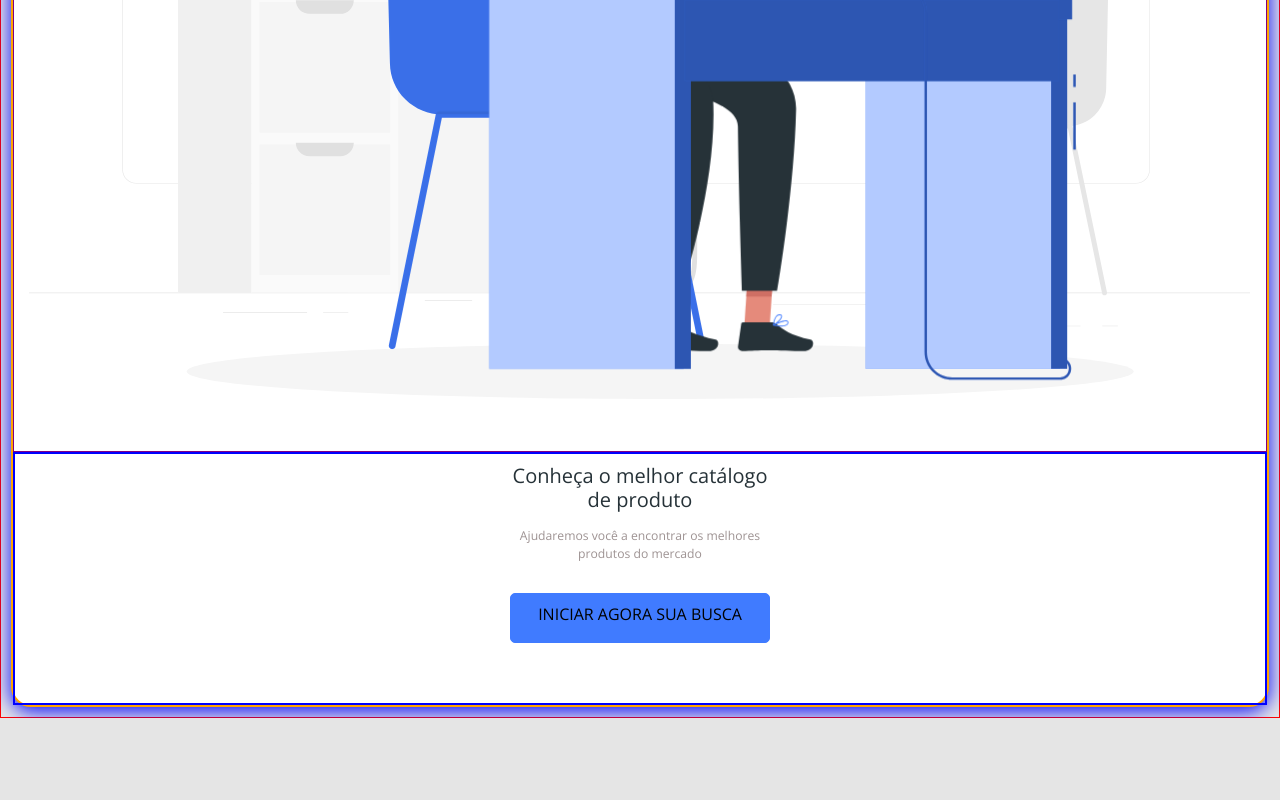
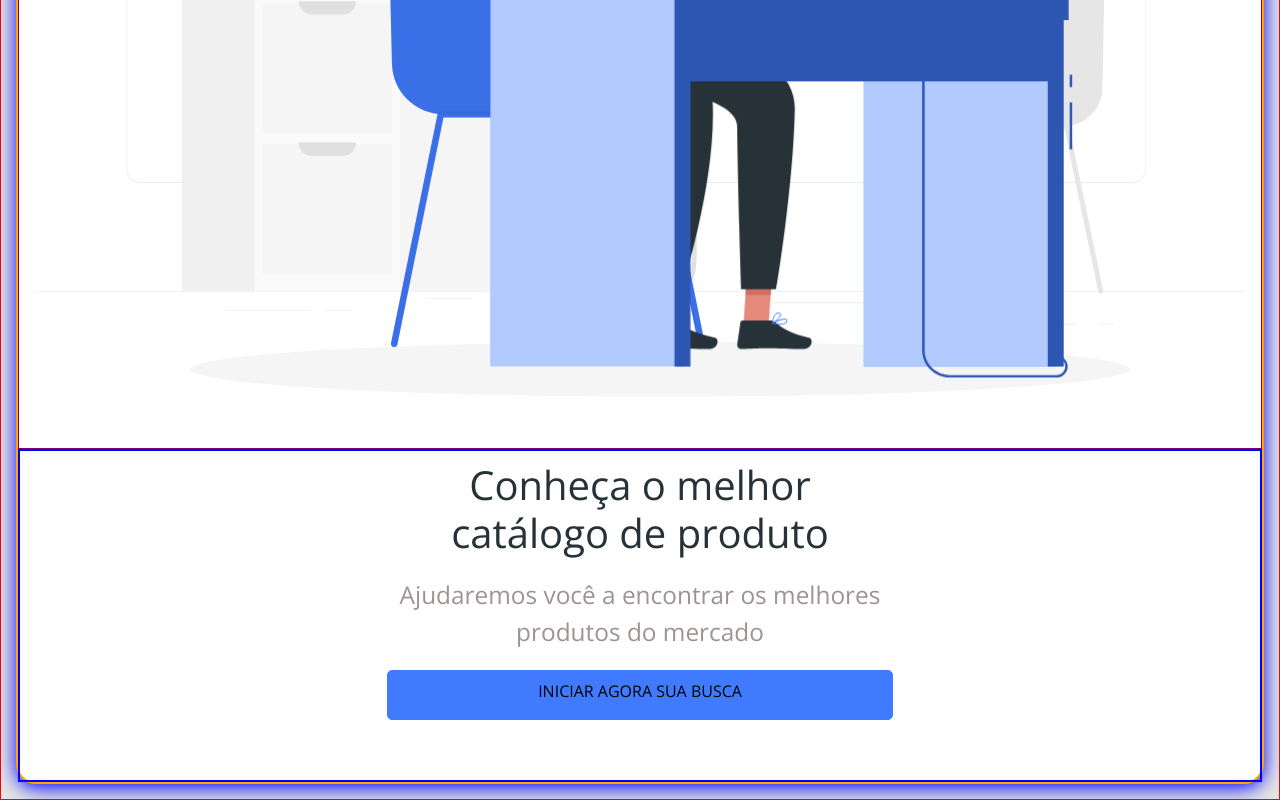
Before and after one commit to gilbertodfl/react_spring_bootstrap, a React (Create React App) app in the folder frontweb/: page / in a window 1280 px wide. Shown: the part 665-1465 px from the top of the page. Before the commit the page ends 1383 px from the top, so only its background shows below. Built offline with nearby package versions, Linux system fonts and the light colour scheme.

Commit message:
Implement @media(min-width: 576px) - css

```diff
--- a/frontweb/src/pages/Home/styles.css
+++ b/frontweb/src/pages/Home/styles.css
@@ -39,6 +39,30 @@
     border: 1px solid purple;
 
 }
+@media ( min-width: 576px ) {
+    .home-container{
+     padding: 15px;
+     font-size: 40px;
+    }
+    .home-container button{
+        width: 506px;
+       }
+    .home-content-container h1 {
+        width: 506px;
+        margin-bottom: 20px;
+
+    }
+    .home-content-container p {
+        width: 506px;
+        margin-bottom: 20px;
+
+    }
+    .home-image-container svg{
+        width: 506px;
+
+
+    }
+}
 .home-image-container svg{
     width: 100%;
     height: auto;
```
